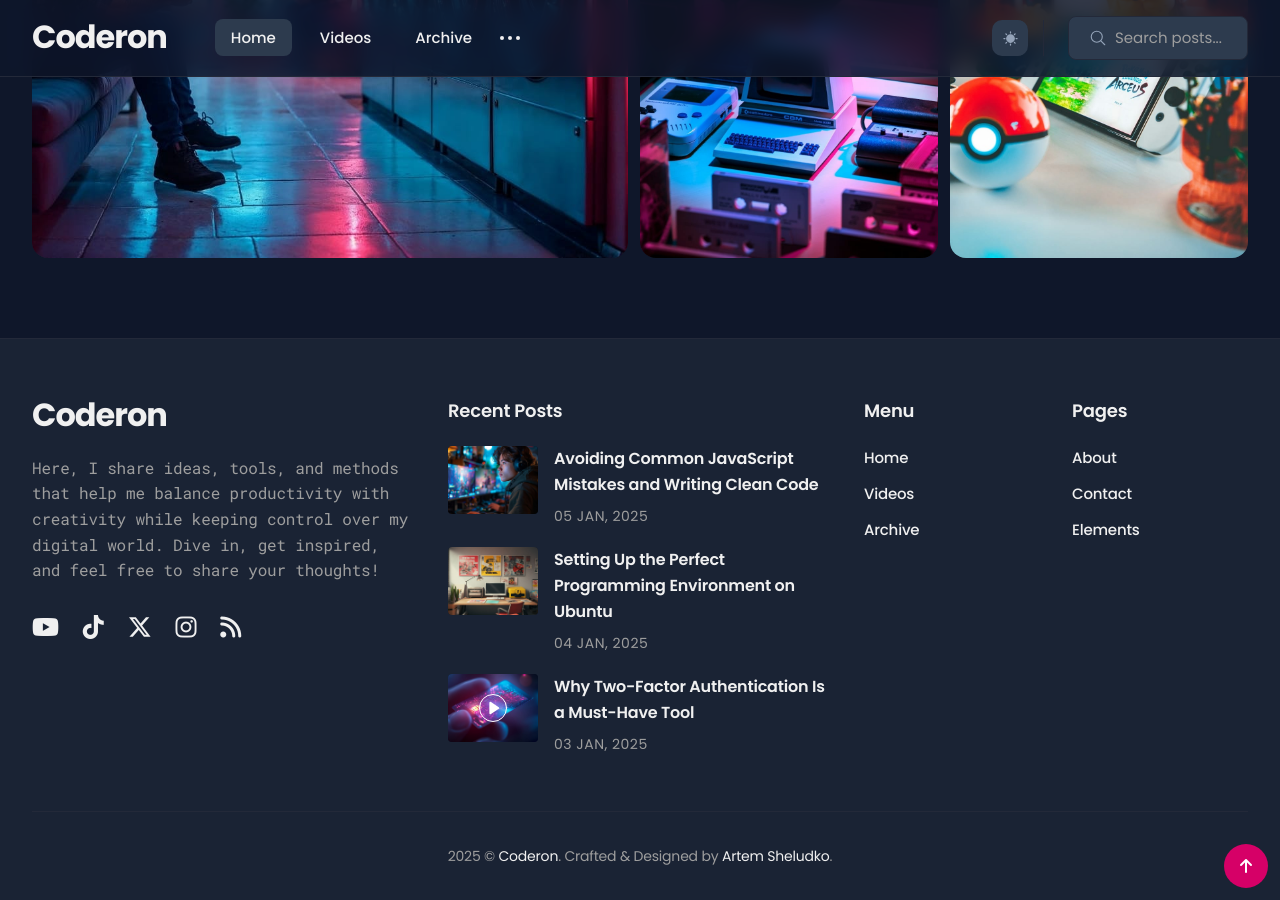
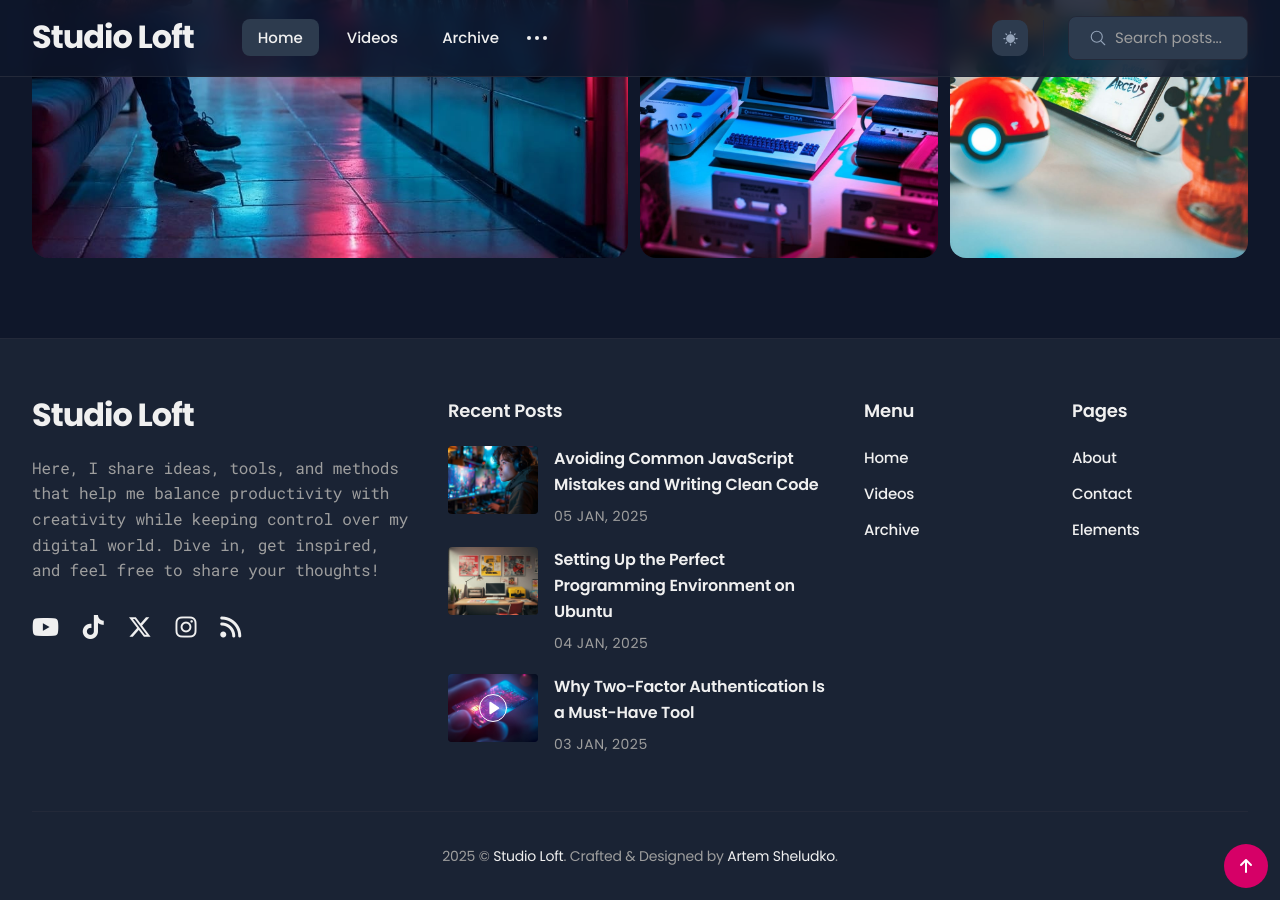
Before and after one commit to studioloft/studioloft.github.io, a Jekyll site: the page built from index.html, in a window 1280 px wide and 900 px high, scrolled down 4346 px. Built offline with Jekyll 4.4.1, drawn with Linux system fonts in a browser that asks for light colours; the list of posts is cut into pages by our own code.

Commit message:
Update settings.yml

```diff
--- a/_data/settings.yml
+++ b/_data/settings.yml
@@ -1,7 +1,7 @@
 #-------------------------------
 # Site Settings
-title: Coderon
-description: Coderon is a super modern and unique Jekyll blog theme
+title: Studio Loft
+description: Elevate your craft. Master your media.
 logo: # You can add own logo. For example '/images/logo.png'.
 logo_dark:
 
```
